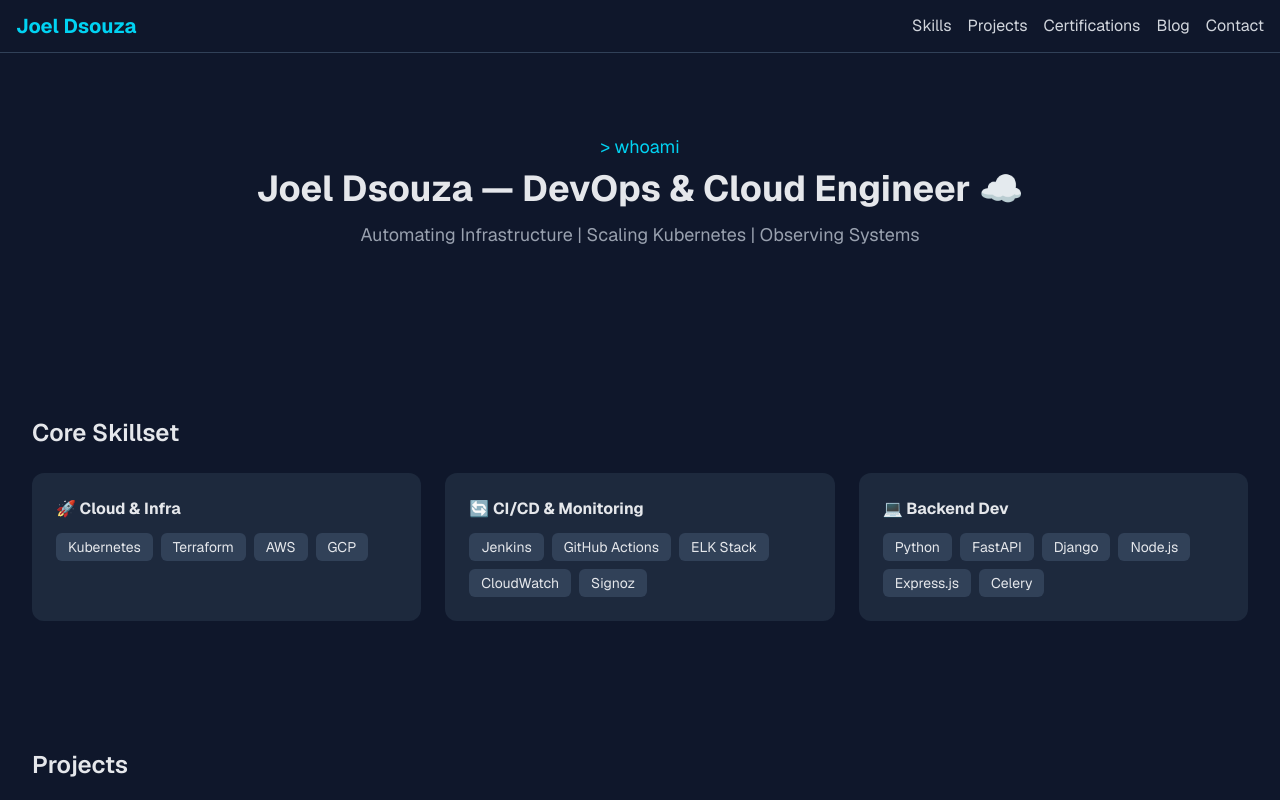
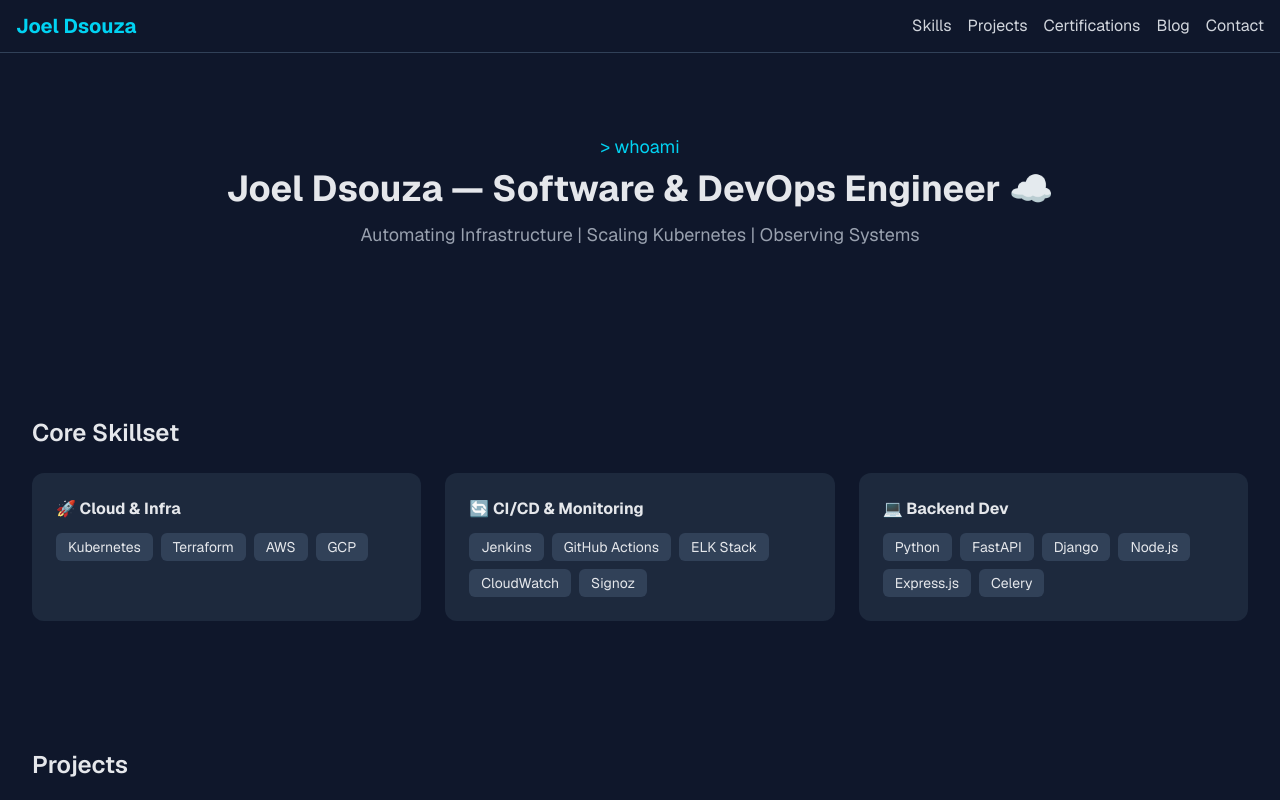
Before and after one commit to joeldsouza28/joeldsouza.dev, a Next.js app: page / in a window 1280 px wide. Shown: the top 800 px of the page. Built offline with nearby package versions, Linux system fonts and the light colour scheme.

Commit message:
added fixes

```diff
--- a/app/page.js
+++ b/app/page.js
@@ -32,7 +32,7 @@
       {/* Hero Section */}
       <section className="px-4 sm:px-4 sm:px-8 py-12 sm:py-16 sm:py-20 text-center">
         <p className="text-cyan-400 text-base sm:text-lg">&gt; whoami</p>
-        <h2 className="text-2xl sm:text-4xl font-bold mt-2">Joel Dsouza — DevOps & Cloud Engineer ☁️</h2>
+        <h2 className="text-2xl sm:text-4xl font-bold mt-2">Joel Dsouza — Software & DevOps Engineer ☁️</h2>
         <p className="mt-3 text-sm sm:text-lg text-gray-400">Automating Infrastructure | Scaling Kubernetes | Observing Systems</p>
 
         <div className="flex justify-center gap-4 sm:gap-6 mt-6 text-xl sm:text-2xl flex-wrap">
```
